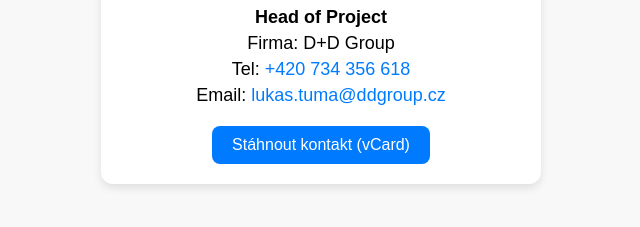
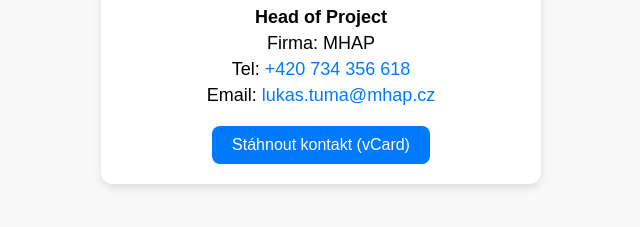
Before and after one commit to DDGroup-int/Luk-T, a plain HTML site: page index.html in a window 1280 px wide. Shown: the part 89-316 px from the top of the page, without its empty margins (319-959 px from the left). Drawn offline with Linux system fonts and the light colour scheme.

Commit message:
Add files via upload

```diff
--- a/index.html
+++ b/index.html
@@ -20,9 +20,9 @@
 <div class="container">
 <h1>Ing. arch. Lukáš Tůma</h1>
 <p><strong>Head of Project</strong></p>
-<p>Firma: D+D Group </p>
+<p>Firma: MHAP </p>
 <p>Tel: <a href="tel:+420734356618">+420 734 356 618</a></p>
-<p>Email: <a href="mailto:lukas.tuma@ddgroup.cz">lukas.tuma@ddgroup.cz</a></p>
+<p>Email: <a href="mailto:lukas.tuma@mhap.cz">lukas.tuma@mhap.cz</a></p>
 <button onclick="window.location.href='kontakt.vcf'">Stáhnout kontakt (vCard)</button>
 </div>
 </body>
```
Also changed, not shown: 1 other file.
